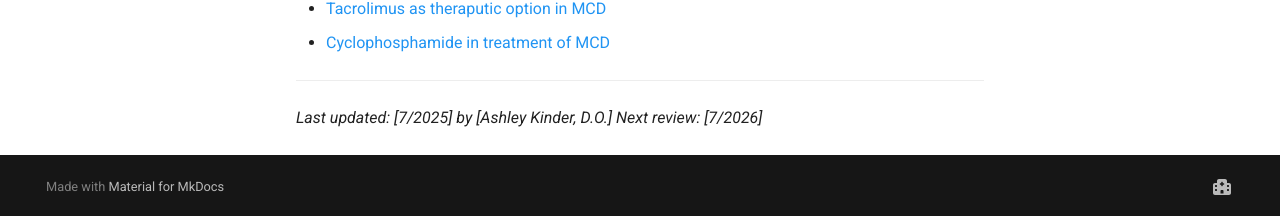
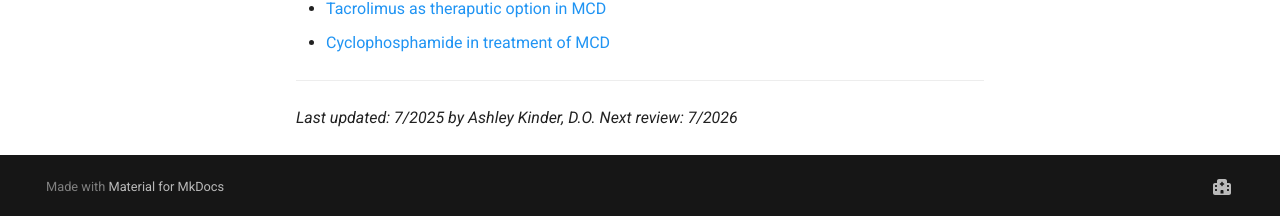
Before and after one commit to TTUNEPH2025/GN, an MkDocs documentation site: the page built from docs/MCD.md, in a window 1280 px wide and 900 px high, scrolled down 4144 px. Shown: the part 681-897 px from the top of the window. Built offline with MkDocs 1.6.1 and Material for MkDocs 9.7.7, drawn with Linux system fonts in a browser that asks for light colours.

Commit message:
Update MCD.md

```diff
--- a/docs/MCD.md
+++ b/docs/MCD.md
@@ -105,5 +105,5 @@ flowchart TB
 * [Tacrolimus as theraputic option in MCD](https://academic.oup.com/ndt/article-abstract/23/6/1919/1874422?redirectedFrom=fulltext)
 * [Cyclophosphamide in treatment of MCD](https://www.scopus.com/pages/publications/0018377671)
 ---
-*Last updated: [7/2025] by [Ashley Kinder, D.O.]*
-*Next review: [7/2026]*
+*Last updated: 7/2025 by Ashley Kinder, D.O.*
+*Next review: 7/2026*
```
